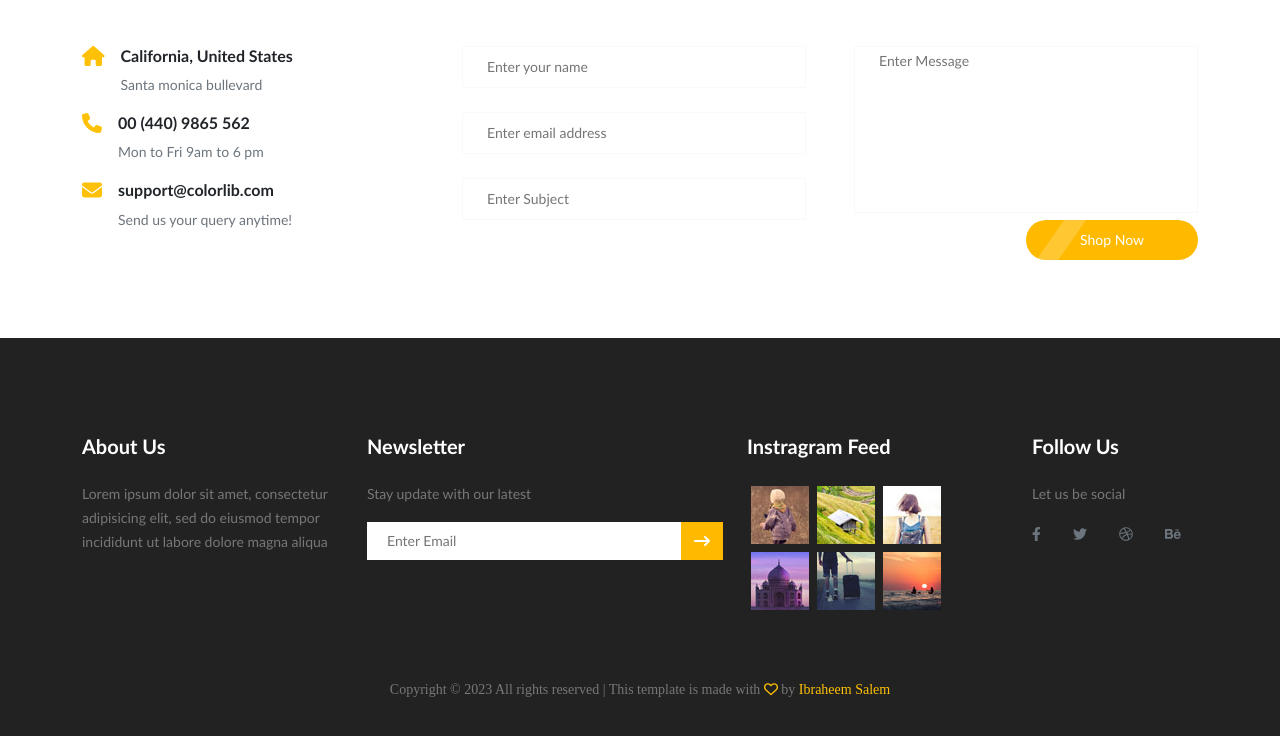
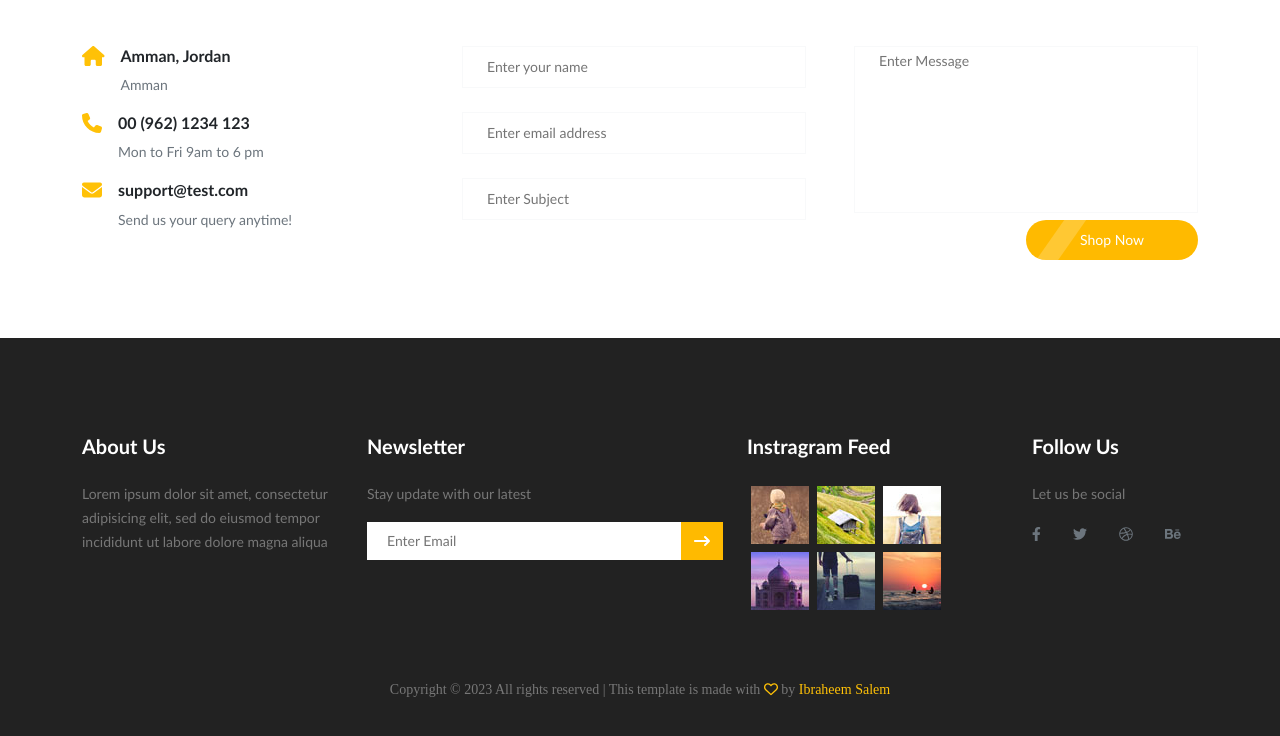
Before and after one commit to IbrheemSalem/e-commerce-front-end, a plain HTML site: page contact.html in a window 1280 px wide. Shown: the part 872-1608 px from the top of the page. Drawn offline with nearby package versions, Linux system fonts and the light colour scheme; a web font is replaced by a local one.

Commit message:
Update contact.html

```diff
--- a/contact.html
+++ b/contact.html
@@ -125,18 +125,18 @@
                         <ul class="list-group">
                             <li class="list-group-item border-0 d-flex p-0"><i class="fa-solid fa-house fs-5 text-warning"></i>
                                 <div class="ps-3 ">
-                                    <h6 class="fw-bold">California, United States</h6>
-                                    <p class="text-secondary">Santa monica bullevard</p>
+                                    <h6 class="fw-bold">Amman, Jordan</h6>
+                                    <p class="text-secondary">Amman</p>
                                 </div>                                </li>
                             <li class="list-group-item border-0 d-flex p-0""><i class="fa-solid fa-phone fs-5 text-warning"></i>
                                 <div class="ps-3">
-                                    <h6 class="fw-bold">00 (440) 9865 562</h6>
+                                    <h6 class="fw-bold">00 (962) 1234 123</h6>
                                     <p class="text-secondary">Mon to Fri 9am to 6 pm</p>
                                 </div>
                             </li>
                             <li class="list-group-item border-0 d-flex p-0""><i class="fa-solid fa-envelope fs-5 text-warning"></i>
                                 <div class="ps-3">
-                                    <h6 class="fw-bold">support@colorlib.com</h6>
+                                    <h6 class="fw-bold">support@test.com</h6>
                                     <p class="text-secondary">Send us your query anytime!</p>
                                 </div>
                             </li>
```
